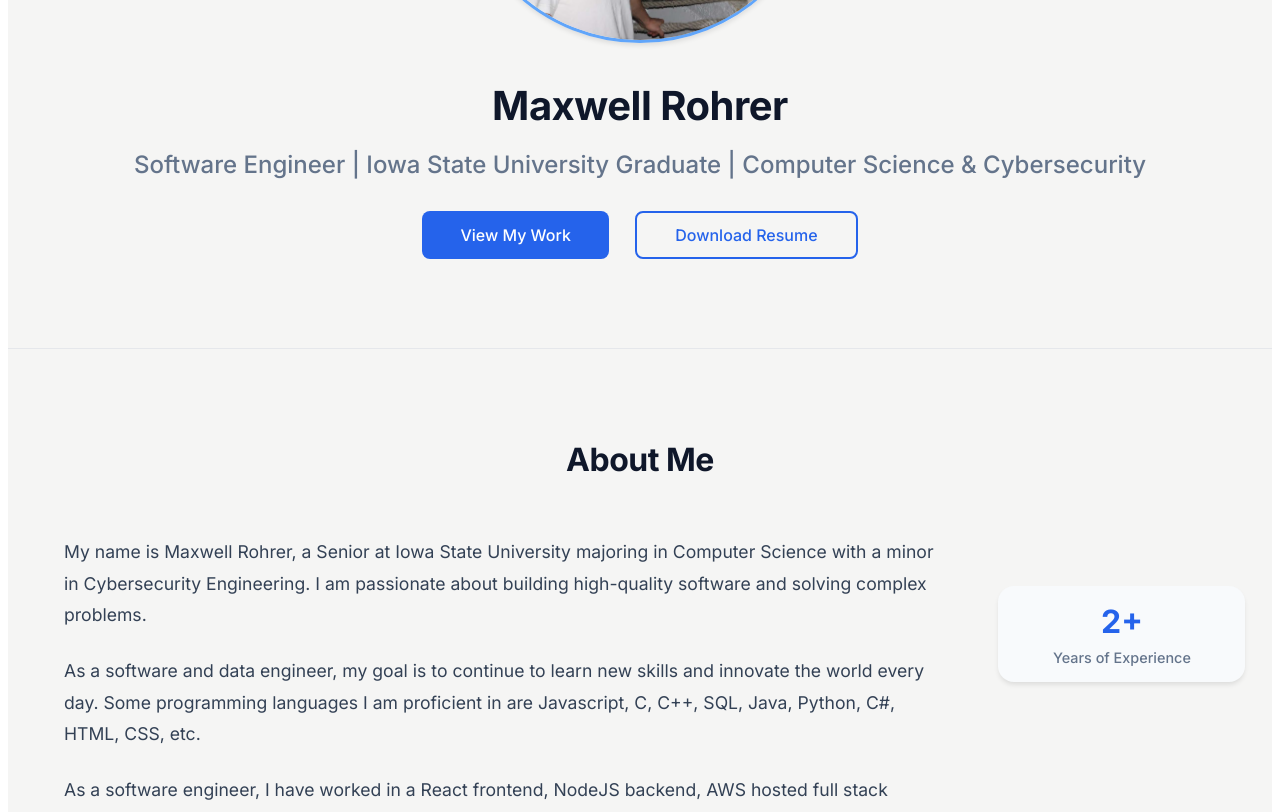
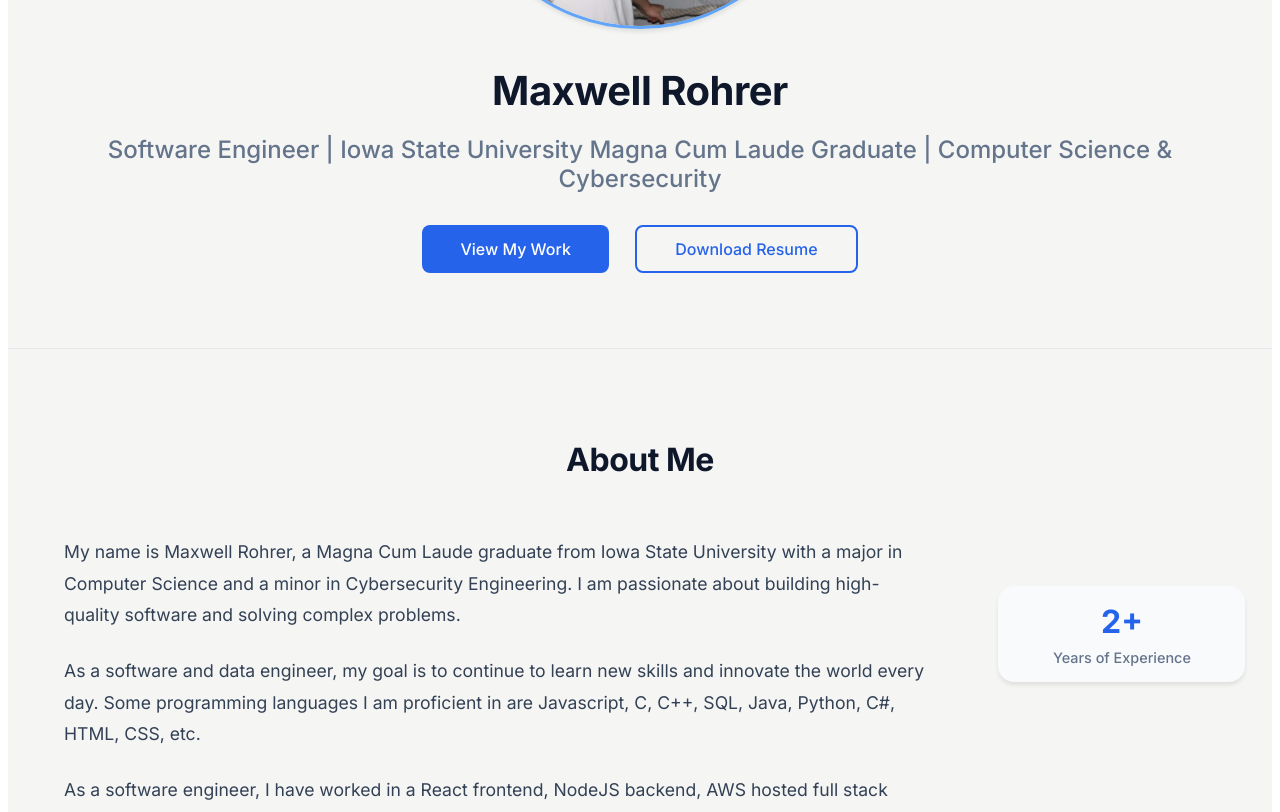
Before and after one commit to mjbucks/mjbucks.com, a React (Create React App) app: page / in a window 1280 px wide. Shown: the part 460-1272 px from the top of the page. Built offline with nearby package versions, Linux system fonts and the light colour scheme.

Commit message:
Not a kid anymore

```diff
--- a/src/components/About.js
+++ b/src/components/About.js
@@ -9,7 +9,7 @@ const About = () => {
         <div className="about-grid">
           <div className="about-text">
             <p>
-              My name is Maxwell Rohrer, a Senior at Iowa State University majoring in Computer Science with a minor in Cybersecurity Engineering. I am passionate about building high-quality software and solving complex problems.
+              My name is Maxwell Rohrer, a Magna Cum Laude graduate from Iowa State University with a major in Computer Science and a minor in Cybersecurity Engineering. I am passionate about building high-quality software and solving complex problems.
             </p>
             <p>
             As a software and data engineer, my goal is to continue to learn new skills and innovate the world every day. Some programming languages I am proficient in are Javascript, C, C++, SQL, Java, Python, C#, HTML, CSS, etc.
--- a/src/components/Hero.js
+++ b/src/components/Hero.js
@@ -23,7 +23,7 @@ const Hero = () => {
         </div>
         <div className="hero-text">
           <h1>Maxwell Rohrer</h1>
-          <h2>Software Engineer | Iowa State University Graduate | Computer Science & Cybersecurity</h2>
+          <h2>Software Engineer | Iowa State University Magna Cum Laude Graduate | Computer Science & Cybersecurity</h2>
           <div className="cta-buttons">
             <button
               className="cta-primary"
```
